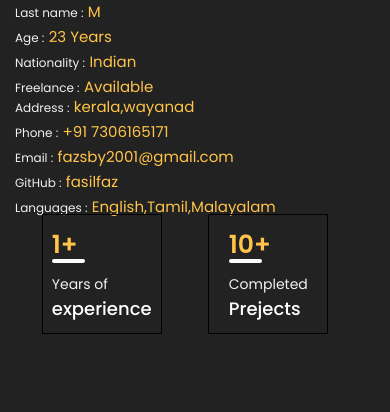
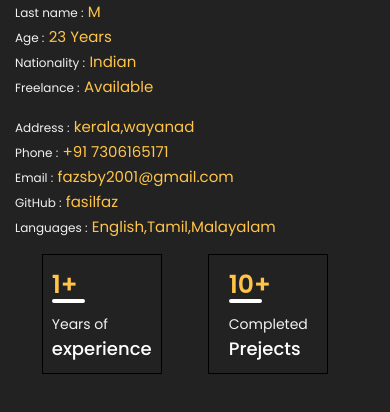
Before and after one commit to fasilfaz/fasil, a plain HTML site: page about.html in a window 390 px wide. Shown: the part 386-798 px from the top of the page. Drawn offline with Linux system fonts and the light colour scheme.

Commit message:
small correption

```diff
--- a/style.css
+++ b/style.css
@@ -492,6 +492,7 @@ hr{
         height: 120px;
     }
     .about-left-side .left-side-2{
+        margin-top: 20px;
         height: 120px;
     }
     .about-list li .about-title{
@@ -506,7 +507,7 @@ hr{
         justify-content: space-evenly;
     }
     .colums .colum-1{
-        padding: 10px;
+        margin-top: 20px;
         margin-right: 20px;
         height: 120px;
         width: 120px;
```
